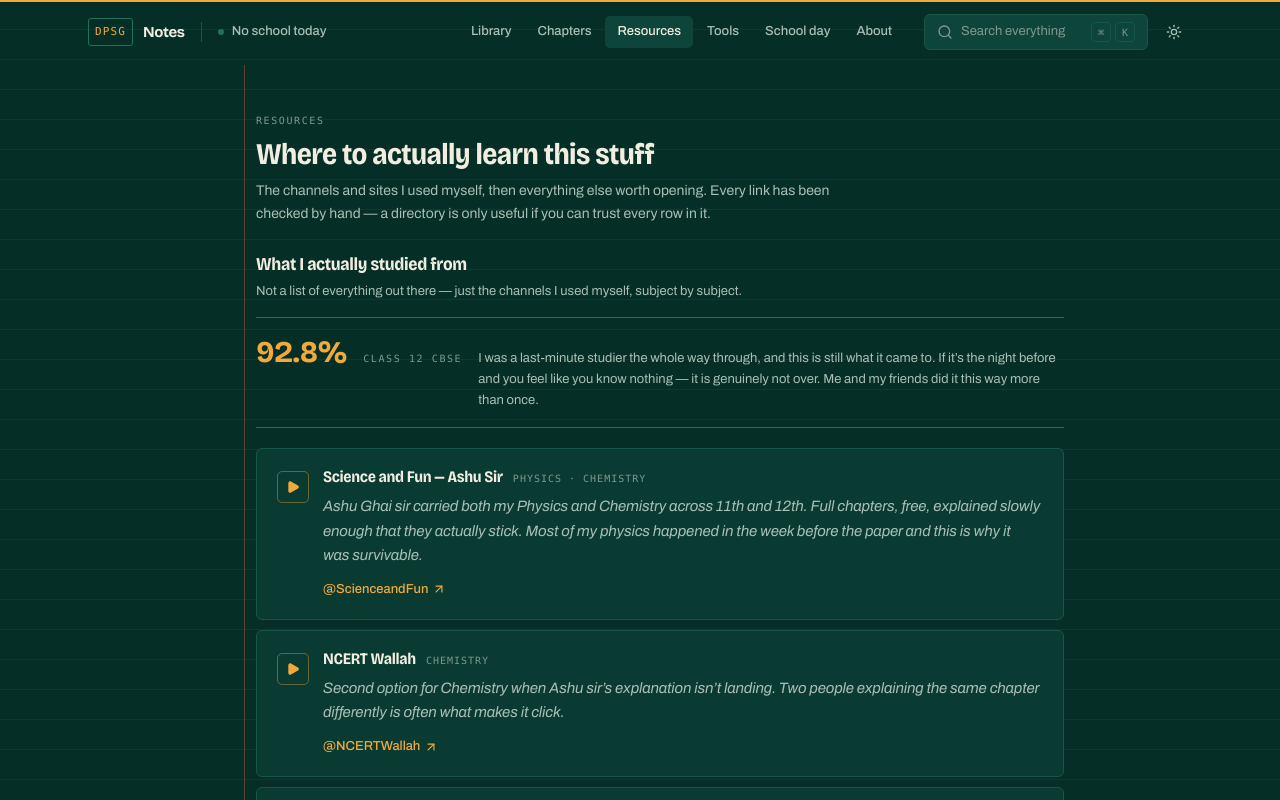
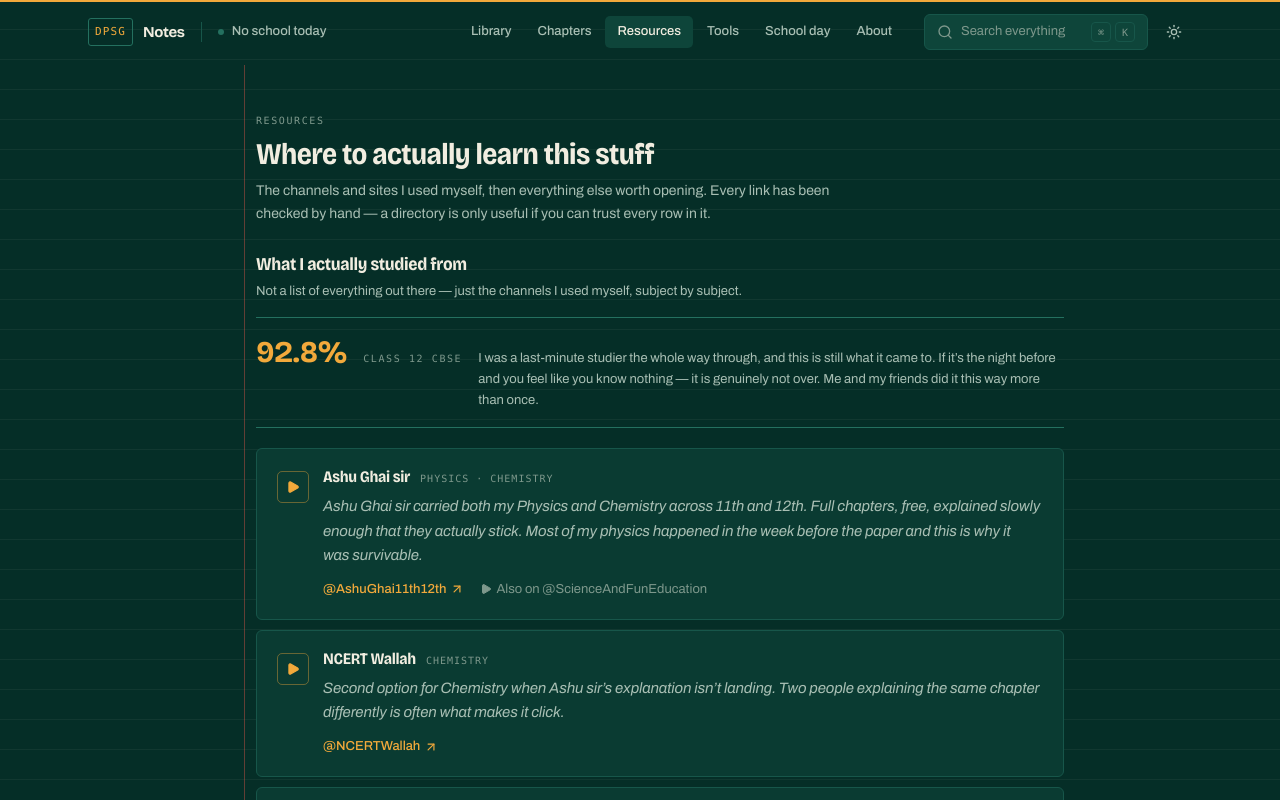
Before and after one commit to arykv/dpsg_notes, a React (Vite) app: page /resources in a window 1280 px wide. Shown: the top 800 px of the page. Built offline with nearby package versions, Linux system fonts and the light colour scheme; a web font is replaced by a local one.

Commit message:
fix(resources): point the Ghai sirs at their real channels
Ashu sir's card now leads with @AshuGhai11th12th, Ushank sir with @UshankGhai,
and both link on to @ScienceAndFunEducation. The handle used before,
@ScienceandFun, is a different channel entirely.

```diff
--- a/src/data/channels.ts
+++ b/src/data/channels.ts
@@ -12,6 +12,8 @@ export interface StudySource {
   note: string
   /** An optional single link worth calling out — one video, one page. */
   highlight?: { label: string; href: string }
+  /** A second channel the same teacher posts on. */
+  alsoAt?: { label: string; href: string }
 }
 
 /**
@@ -24,10 +26,14 @@ export interface StudySource {
 export const MY_RESOURCES: StudySource[] = [
   {
     id: 'science-and-fun',
-    name: 'Science and Fun — Ashu Sir',
-    handle: '@ScienceandFun',
-    href: 'https://www.youtube.com/@ScienceandFun',
+    name: 'Ashu Ghai sir',
+    handle: '@AshuGhai11th12th',
+    href: 'https://www.youtube.com/@AshuGhai11th12th',
     subjects: ['Physics', 'Chemistry'],
+    alsoAt: {
+      label: 'Also on @ScienceAndFunEducation',
+      href: 'https://www.youtube.com/@ScienceAndFunEducation',
+    },
     note: 'Ashu Ghai sir carried both my Physics and Chemistry across 11th and 12th. Full chapters, free, explained slowly enough that they actually stick. Most of my physics happened in the week before the paper and this is why it was survivable.',
   },
   {
@@ -40,10 +46,14 @@ export const MY_RESOURCES: StudySource[] = [
   },
   {
     id: 'ushank-ghai',
-    name: 'Ushank Sir',
+    name: 'Ushank Ghai sir',
     handle: '@UshankGhai',
     href: 'https://www.youtube.com/@UshankGhai',
     subjects: ['Mathematics'],
+    alsoAt: {
+      label: 'Also on @ScienceAndFunEducation',
+      href: 'https://www.youtube.com/@ScienceAndFunEducation',
+    },
     note: 'All my maths came from here. I never watched ahead of class — it was always the night before, and it still worked. A chapter you thought was impossible turns out to be about forty minutes of video.',
   },
   {
--- a/src/routes/Resources.tsx
+++ b/src/routes/Resources.tsx
@@ -143,6 +143,18 @@ function MyStack() {
                       </a>
                     )}
 
+                    {s.alsoAt && (
+                      <a
+                        href={s.alsoAt.href}
+                        target="_blank"
+                        rel="noreferrer noopener"
+                        className="text-faint hover:text-[var(--text)] inline-flex items-center gap-1 text-[13px] transition-colors"
+                      >
+                        <Play className="size-3 fill-current" />
+                        {s.alsoAt.label}
+                      </a>
+                    )}
+
                     {s.highlight && (
                       <a
                         href={s.highlight.href}
```
